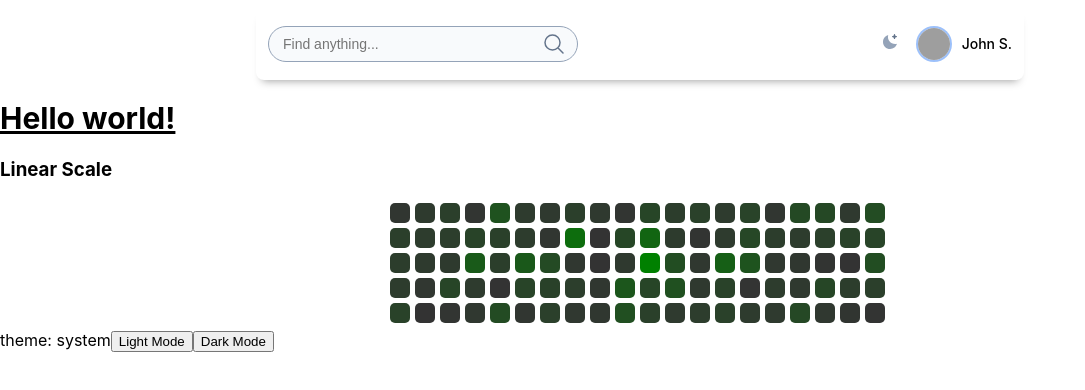
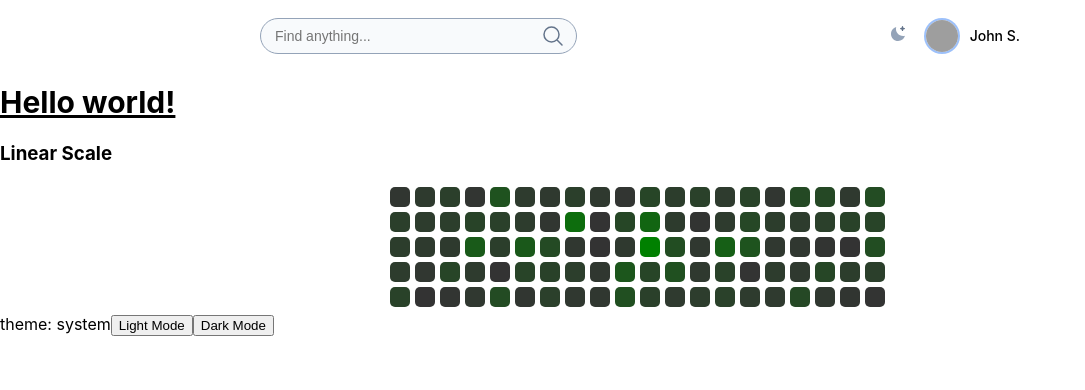
Before and after one commit to Criiis/D3-training, a React (Vite) app in the folder react-D3/: page / in a window 1280 px wide. Shown: the top 390 px of the page, without its empty margins (0-1085 px from the left). Built offline with nearby package versions, Linux system fonts and the light colour scheme; grey boxes are pictures that could not be loaded.

Commit message:
tide header

```diff
--- a/react-D3/src/layout/header/header.tsx
+++ b/react-D3/src/layout/header/header.tsx
@@ -4,7 +4,7 @@
   const { theme, setTheme } = useTheme();
 
   return (
-    <header className="w-full max-w-screen-md mx-auto mt-2 p-3 rounded-lg shadow-simple bg-white flex items-center justify-between">
+    <header className="w-full max-w-screen-md mx-auto mt-2 p-1 flex items-center justify-between">
       {/* Search bar */}
       <div className="w-5/12 flex items-center relative py-1 px-3 bg-slate-50 rounded-3xl border border-solid border-slate-400">
         <input
@@ -40,7 +40,7 @@
           />
           <label className="relative cursor-pointer p-2" htmlFor="light-switch">
             {theme === "dark" ? (
-              <svg width="16" height="16" xmlns="http://www.w3.org/2000/svg">
+              <svg width={16} height={16} xmlns="http://www.w3.org/2000/svg">
                 <path
                   className="fill-slate-300"
                   d="M7 0h2v2H7zM12.88 1.637l1.414 1.415-1.415 1.413-1.413-1.414zM14 7h2v2h-2zM12.95 14.433l-1.414-1.413 1.413-1.415 1.415 1.414zM7 14h2v2H7zM2.98 14.364l-1.413-1.415 1.414-1.414 1.414 1.415zM0 7h2v2H0zM3.05 1.706 4.463 3.12 3.05 4.535 1.636 3.12z"
@@ -51,7 +51,7 @@
                 />
               </svg>
             ) : (
-              <svg width="16" height="16" xmlns="http://www.w3.org/2000/svg">
+              <svg width={16} height={16} xmlns="http://www.w3.org/2000/svg">
                 <path
                   className="fill-slate-400"
                   d="M6.2 1C3.2 1.8 1 4.6 1 7.9 1 11.8 4.2 15 8.1 15c3.3 0 6-2.2 6.9-5.2C9.7 11.2 4.8 6.3 6.2 1Z"
```
